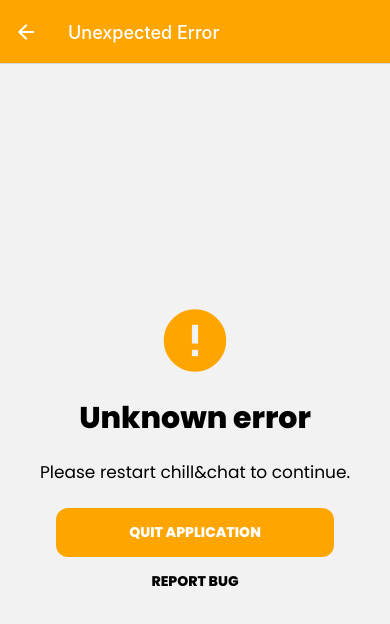
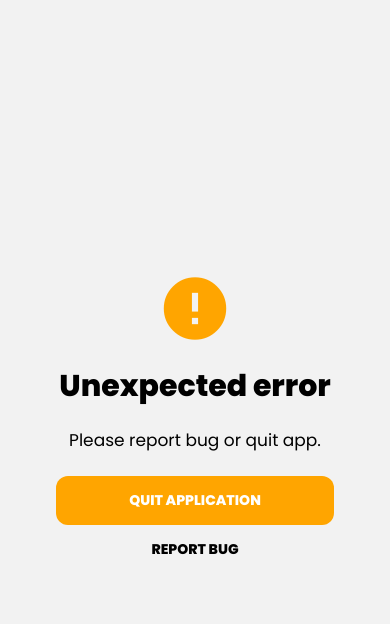
Before and after one commit to Chillandchat/mobile, a React Native app: screen /error in a window 390 px wide. Shown: the top 624 px of the page. Built offline with nearby package versions, Linux system fonts and the light colour scheme.

Commit message:
Update UI

```diff
--- a/src/Router.tsx
+++ b/src/Router.tsx
@@ -108,6 +108,20 @@ namespace app {
                   options={{ headerShown: false }}
                 />
                 <NavigatorStack.Screen
+                  name="error"
+                  component={Error}
+                  options={{
+                    headerShown: false,
+                  }}
+                />
+                <NavigatorStack.Screen
+                  name="block-error"
+                  component={BlockError}
+                  options={{
+                    headerShown: false,
+                  }}
+                />
+                <NavigatorStack.Screen
                   name="room-details"
                   component={RoomInformation}
                   options={{ headerShown: false }}
@@ -137,28 +151,6 @@ namespace app {
                   component={JoinRoom}
                   options={{ headerShown: false }}
                 />
-                <NavigatorStack.Screen
-                  name="error"
-                  component={Error}
-                  options={{
-                    headerTitle: "Unexpected Error",
-                    headerStyle: {
-                      backgroundColor: "orange",
-                    },
-                    headerTintColor: "#fff",
-                  }}
-                />
-                <NavigatorStack.Screen
-                  name="block-error"
-                  component={BlockError}
-                  options={{
-                    headerTitle: "Unexpected Error",
-                    headerStyle: {
-                      backgroundColor: "orange",
-                    },
-                    headerTintColor: "#fff",
-                  }}
-                />
               </NavigatorStack.Navigator>
             </NavigationContainer>
           </View>
--- a/src/screens/BlockError.tsx
+++ b/src/screens/BlockError.tsx
@@ -12,8 +12,8 @@ const BlockError: React.FC = () => {
   const style: any = StyleSheet.create({
     container: {
       justifyContent: "center",
+      alignItems: "center",
       flex: 1,
-      alignItems: "center",
     },
     titleText: {
       fontFamily: "poppinsExtraBold",
@@ -24,15 +24,17 @@ const BlockError: React.FC = () => {
       fontFamily: "poppins",
       fontSize: 15,
       paddingBottom: 23,
+      marginHorizontal: "7%",
+      textAlign: "center",
     },
   });
 
   return (
     <View style={style.container}>
       <MaterialIcons name="error" size={75} color="orange" />
-      <Text style={style.titleText}>Failed to connect</Text>
+      <Text style={style.titleText}>Connection declined</Text>
       <Text style={style.text}>
-        Your account is banned from all Chill&chat servers
+        We have received report(s) about your behavior, to prevent abuse we have blocked you from Chill&chat.
       </Text>
       <Button
         color={"orange"}
--- a/src/screens/Error.tsx
+++ b/src/screens/Error.tsx
@@ -26,11 +26,12 @@ const Error: React.FC = () => {
       paddingBottom: 23,
     },
   });
+
   return (
     <View style={style.container}>
       <MaterialIcons name="error" size={75} color="orange" />
-      <Text style={style.titleText}>Unknown error</Text>
-      <Text style={style.text}>Please restart chill&chat to continue.</Text>
+      <Text style={style.titleText}>Unexpected error</Text>
+      <Text style={style.text}>Please report bug or quit app.</Text>
       <Button
         color={"orange"}
         textColor={"#ffff"}
```
